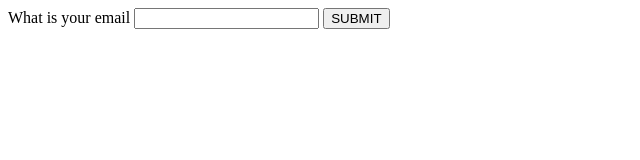
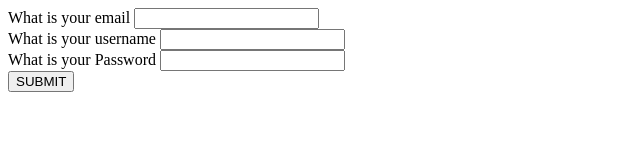
Before and after one commit to boovines/ThisClass, a website: page game.html in a window 1280 px wide. Shown: the whole page, without its empty margins (0-640 px from the left). Drawn offline with Linux system fonts and the light colour scheme.

Commit message:
add username/password fields

```diff
--- /dev/null
+++ b/Starting_Mongo.txt
@@ -0,0 +1 @@
+"C:\Program Files\MongoDB\Server\3.6\bin\mongod.exe" --dbpath c:\db
--- a/game.html
+++ b/game.html
@@ -9,6 +9,16 @@
 		<div>
 			<label>What is your email</label>
 			<input type='text' name='email'>
+	  </div>
+	  <div>
+			<label>What is your username</label>
+			<input type='text' name='username'>
+	 </div>
+	 <div>
+			<label>What is your Password</label>
+			<input type='text' name='password'>
+		</div>
+		<div>
 			<button>SUBMIT</button>
 		</div>
 	</body>
```
